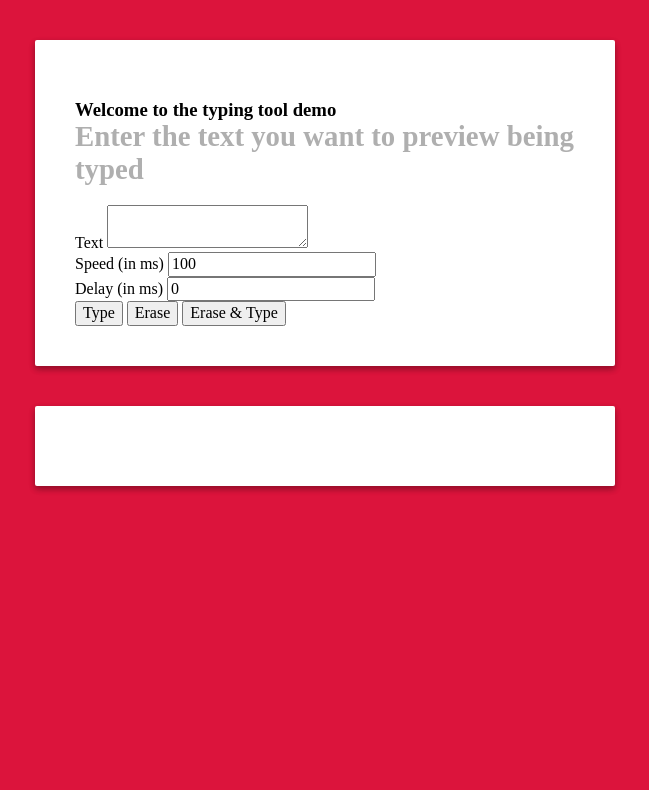
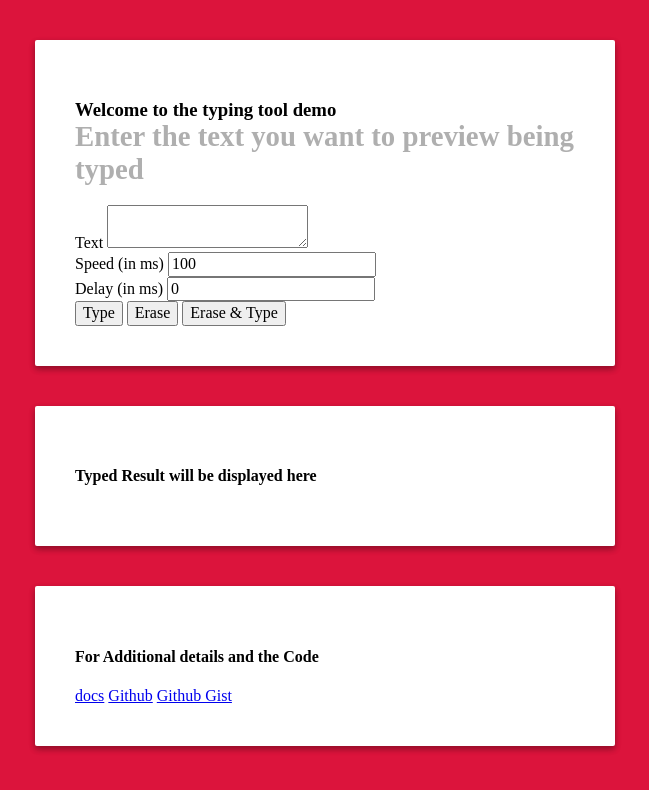
Before and after one commit to ashwin-pc/Typing-Tool, a plain HTML site: page index.html in a window 1280 px wide. Shown: the whole page, without its empty margins (315-964 px from the left). Drawn offline with nearby package versions, Linux system fonts and the light colour scheme; a small style sheet from the web is missing.

Commit message:
updated file

```diff
--- a/index.html
+++ b/index.html
@@ -41,7 +41,17 @@
         <button class="button" id="eraseTypeButton">Erase & Type</button>
     </div>
 
-    <div class="card z-2" id="typeContainer"></div>
+    <div class="card z-2">
+        <h4>Typed Result will be displayed here</h4>
+        <div id="typeContainer"></div>
+    </div>
+
+    <div class="card z-2">
+        <h4>For Additional details and the Code</h4>
+        <a href="docs.html" class="button">docs</a>
+        <a href="#" class="button">Github</a>
+        <a href="#" class="button">Github Gist</a>
+    </div>
 
     <script src="TypingTool.js"></script>
     <script src="app.js"></script>
```
